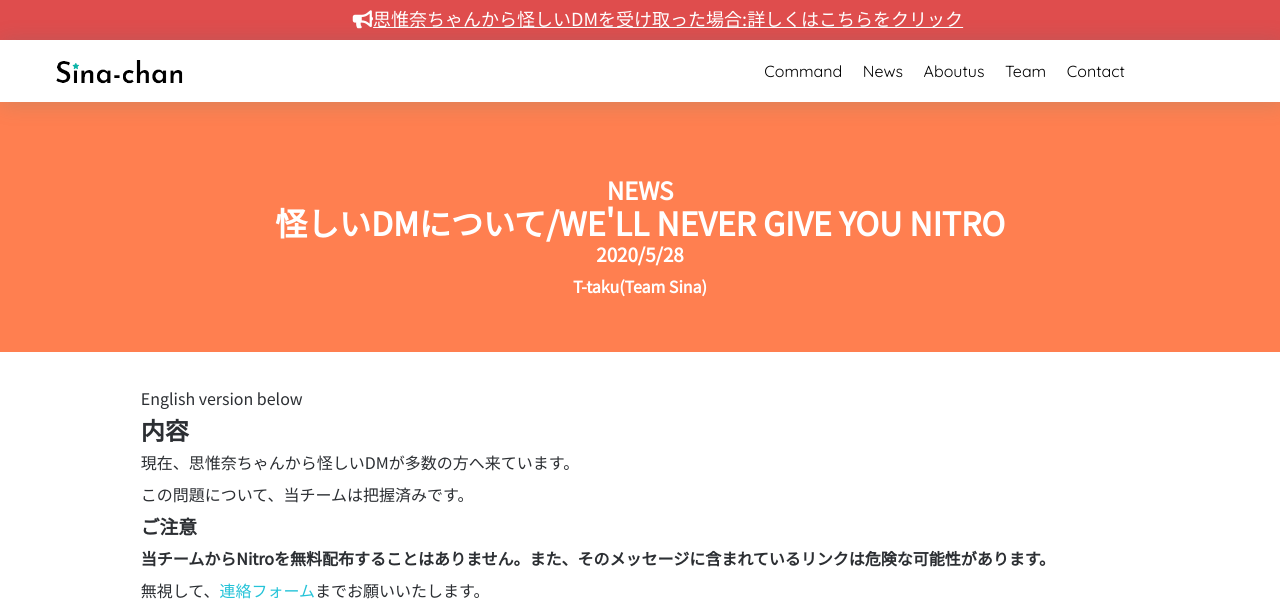
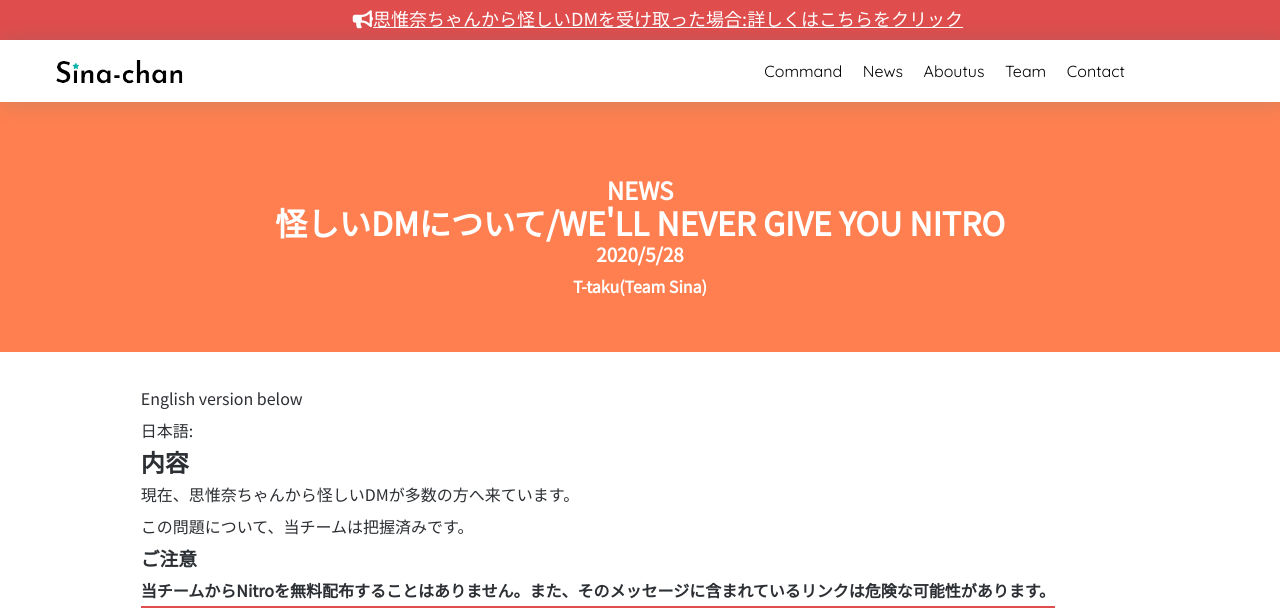
Before and after one commit to SinaKitagami/sinakitagami.github.io, a Jekyll site: the page built from _posts/NEWS/2020-05-28-baddm.md, in a window 1280 px wide and 1400 px high. Shown: the top 611 px of the window. Built offline with Jekyll 4.4.1, drawn with Linux system fonts in a browser that asks for light colours; nearby versions of some CDN libraries; some of the changed text lies outside the part shown.

Commit message:
文章追加

```diff
--- a/_posts/NEWS/2020-05-28-baddm.md
+++ b/_posts/NEWS/2020-05-28-baddm.md
@@ -8,6 +8,8 @@ author: T-taku(Team Sina)
 ---
 
 English version below
+
+日本語:
 
 ## 内容
 現在、思惟奈ちゃんから怪しいDMが多数の方へ来ています。
--- a/assets/css/main.scss
+++ b/assets/css/main.scss
@@ -478,3 +478,9 @@ ul{
   color: #fff;
   text-decoration:underline;
 }
+
+strong{
+  display: inline-block;
+  margin-bottom: 2px;
+  border-bottom: 2px solid #df4d4d;
+}
```
Also changed, not shown: other parts of _posts/NEWS/2020-05-28-baddm.md (+8 -0 lines).
